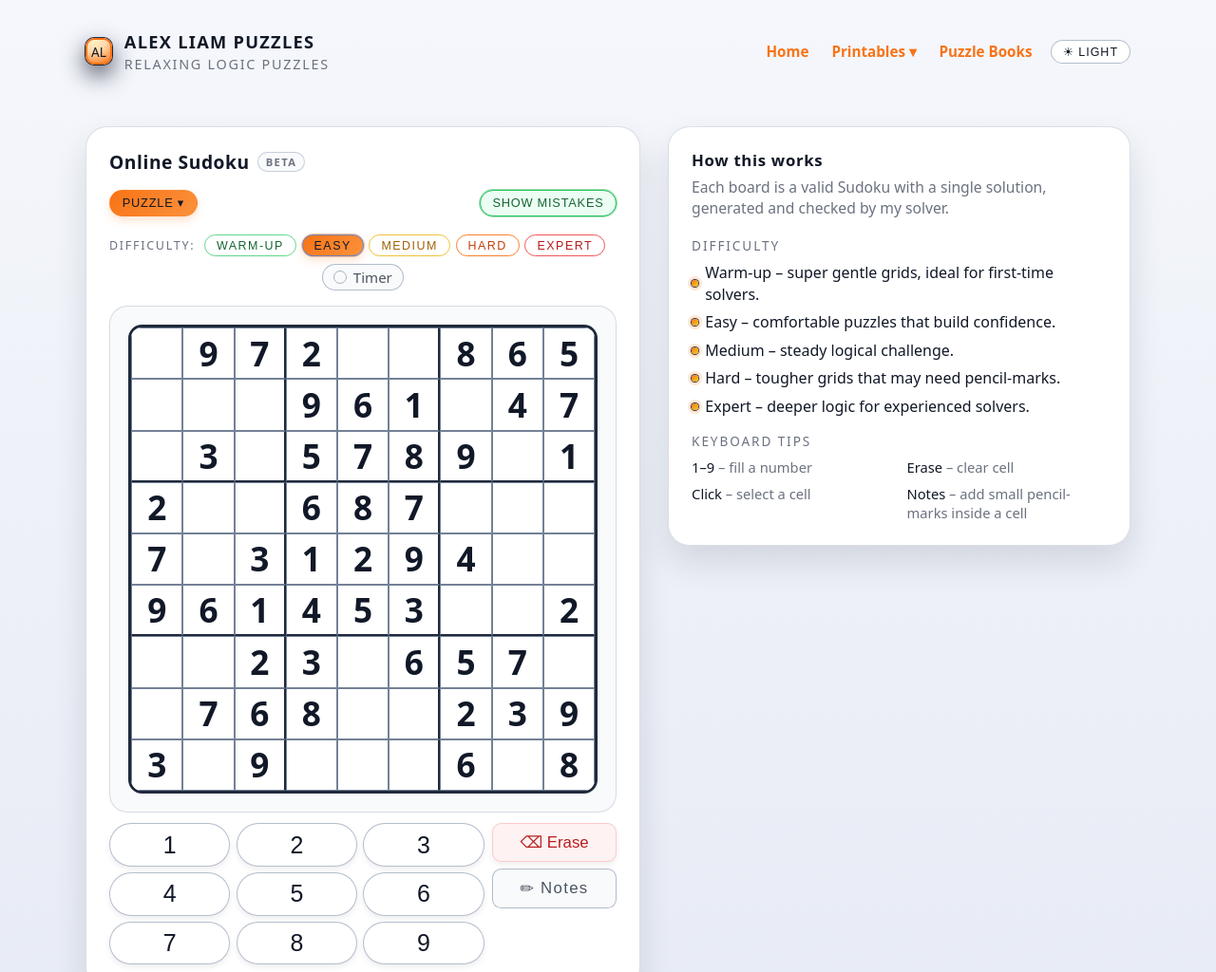
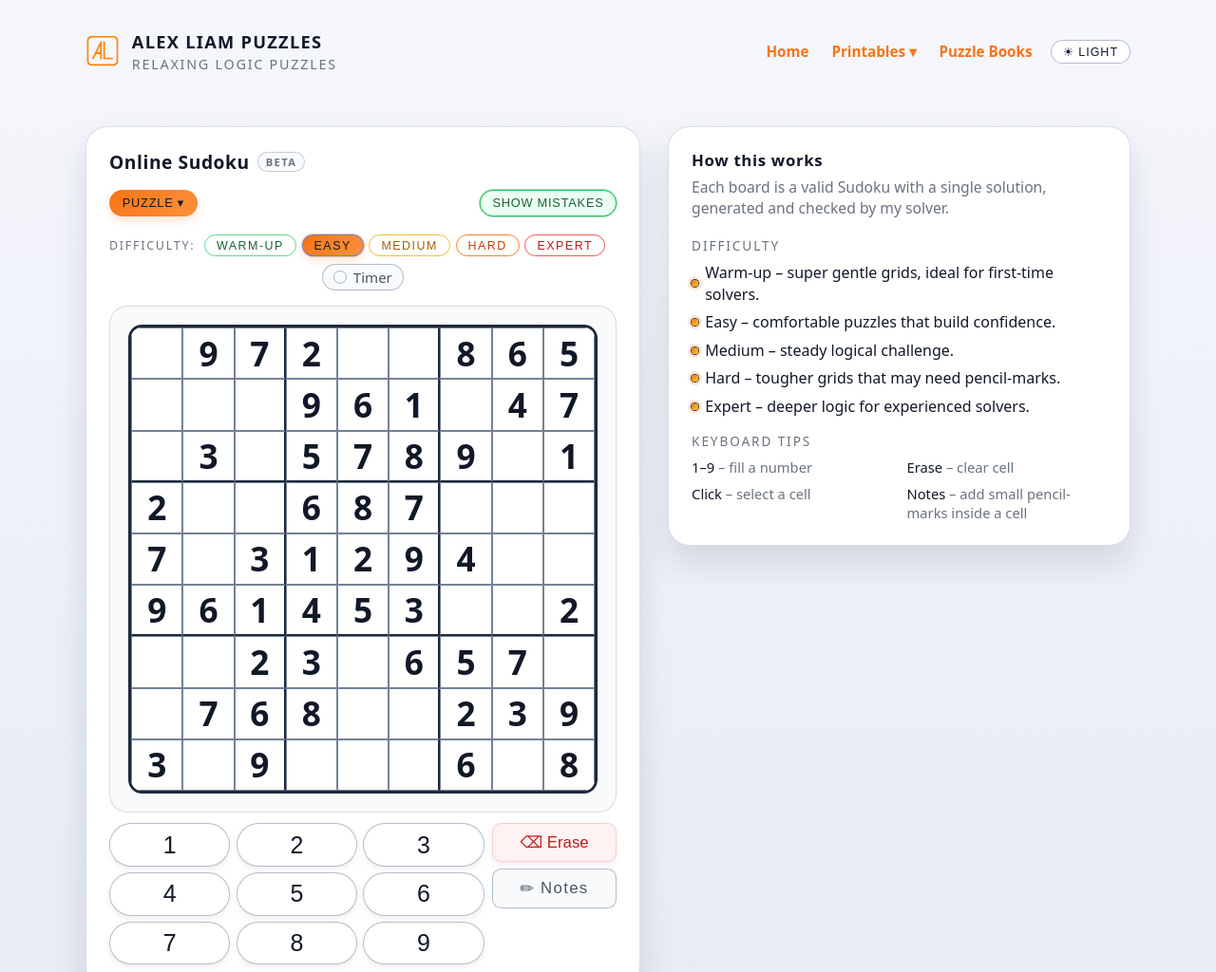
Before and after one commit to alexliampuzzles/alexliampuzzles.com, a plain HTML site: page sudoku/play/index.html in a window 1280 px wide. Shown: the top 1024 px of the page at 95% size. Drawn offline with Linux system fonts and the light colour scheme.

Commit message:
Update index.html

```diff
--- a/sudoku/play/index.html
+++ b/sudoku/play/index.html
@@ -89,6 +89,12 @@
 
     .brand { display: flex; align-items: center; gap: 0.8rem; }
 
+    .logo-img {
+    height: 36px;
+    width: auto;
+    }
+
+
     .logo-mark {
       width: 28px;
       height: 28px;
@@ -1334,7 +1340,7 @@
 <div class="page-shell">
   <header>
     <div class="brand">
-      <div class="logo-mark">AL</div>
+      <img src="/assets/MyLogo.png" alt="Alex Liam Puzzles Logo" class="logo-img">
       <div class="brand-text">
         <div class="brand-title">Alex Liam Puzzles</div>
         <div class="brand-sub">Relaxing logic puzzles</div>
```
